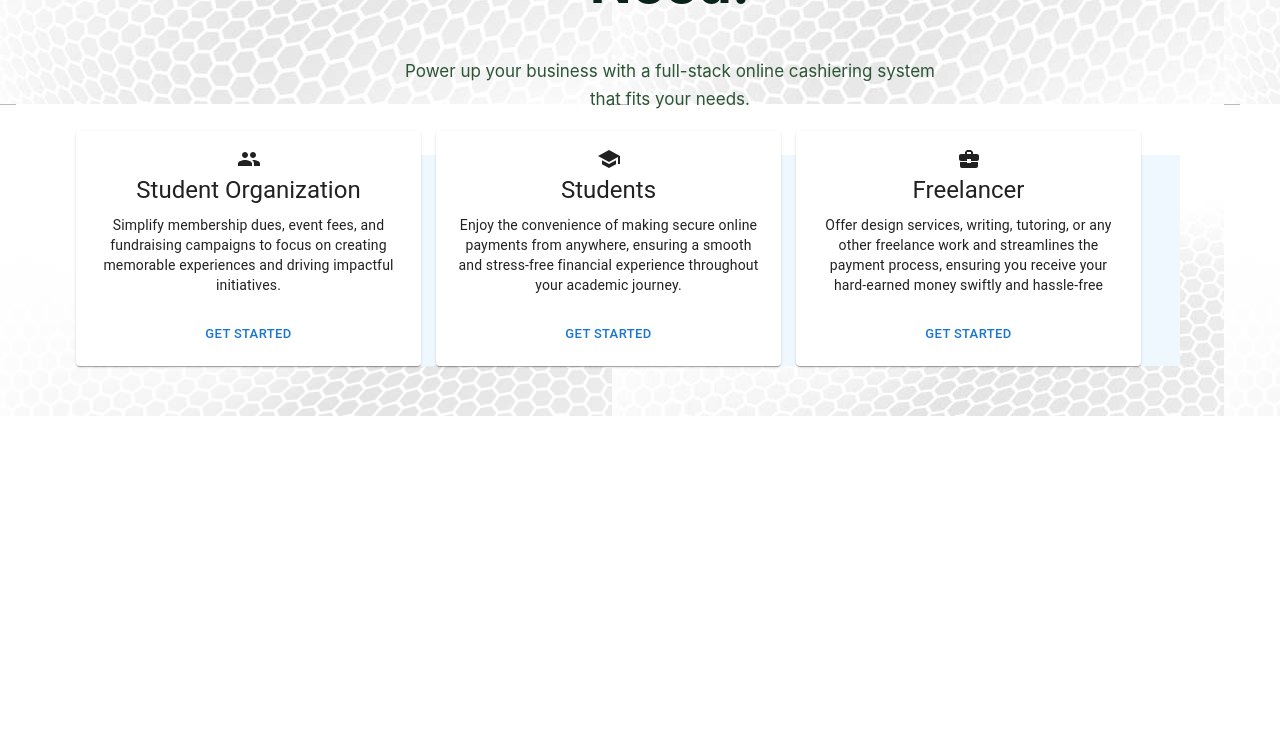
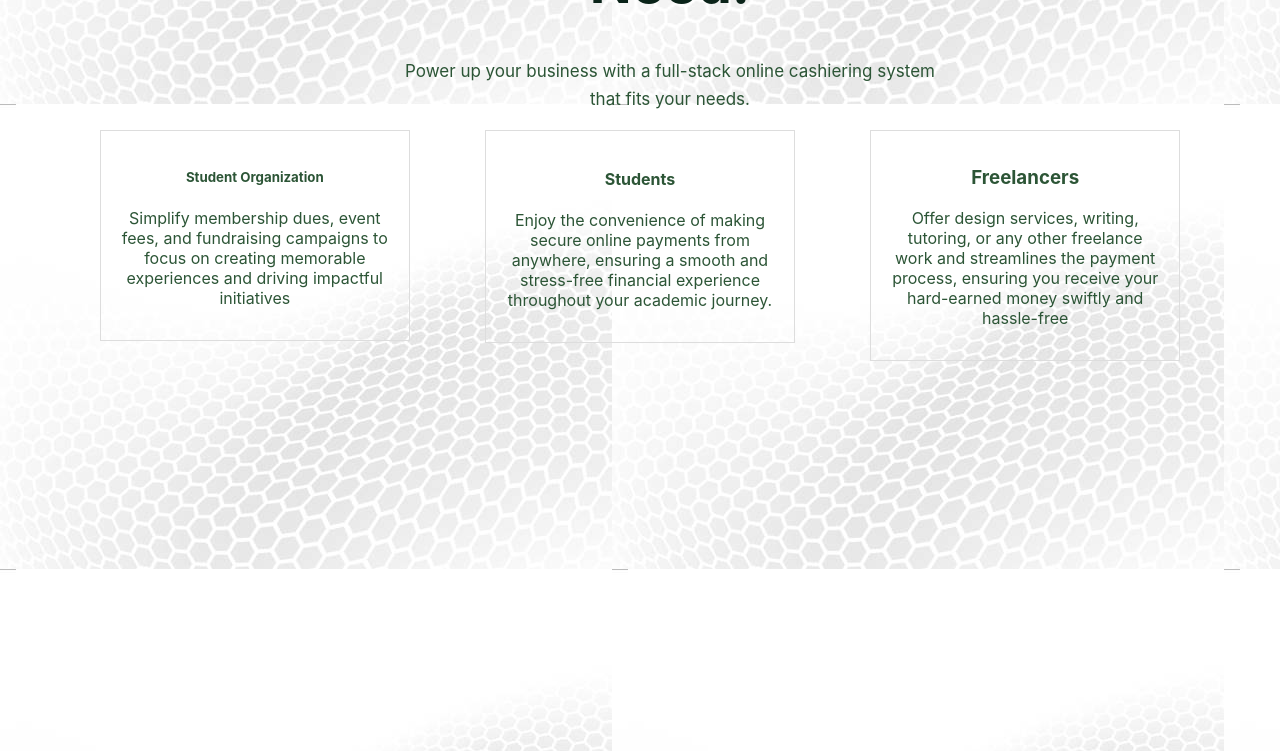
Before and after one commit to geraldakinola/Landing-Page, a React (Create React App) app: page / in a window 1280 px wide. Shown: the part 2340-3091 px from the top of the page. Before the commit the page ends 2756 px from the top, so only its background shows below. Built offline with nearby package versions, Linux system fonts and the light colour scheme.

Commit message:
container using Grid

```diff
--- a/src/Components/Business.css
+++ b/src/Components/Business.css
@@ -65,7 +65,35 @@
     background-color: aliceblue;
 
 }
-.icon {
-    height: 3rem;
-    width: 3rem;
+.container {
+    display: grid;
+    grid-template-columns: repeat(3, 1fr);
+    grid-template-rows: repeat(3, 1fr);
+    column-gap: 2cm;
+    row-gap: 2cm;
+    align-items: start;
+    justify-content: space-evenly;
+    color: #2C5536;
+
+
+
 }
+
+.item1 {
+    padding: 16px;
+    border: 1px solid #ddd;
+    text-align: center;
+}
+
+.item2 {
+    padding: 16px;
+    border: 1px solid #ddd;
+    text-align: center;
+}
+
+.item3 {
+    padding: 16px;
+    border: 1px solid #ddd;
+    text-align: center;
+
+}
--- a/src/Components/Business.js
+++ b/src/Components/Business.js
@@ -1,9 +1,9 @@
 import React from "react";
 import "./Business.css"
-import {Card, CardActionArea, CardActions, CardContent, CardMedia, Grid, Typography, Button, SvgIcon} from '@mui/material'
-import GroupIcon from '@mui/icons-material/Group';
-import SchoolIcon from '@mui/icons-material/School';
-import BusinessCenterIcon from '@mui/icons-material/BusinessCenter';
+// import {Card, CardActionArea, CardActions, CardContent, CardMedia, Grid, Typography, Button, SvgIcon} from '@mui/material'
+// import GroupIcon from '@mui/icons-material/Group';
+// import SchoolIcon from '@mui/icons-material/School';
+// import BusinessCenterIcon from '@mui/icons-material/BusinessCenter';
 function Business(){
 return (
     <section className="business-section">
@@ -13,7 +13,7 @@ return (
             <h2 className="title3">Solutions for Every Business Need.</h2>
             <p className="other3">Power up your business with a full-stack online cashiering system that fits your needs.</p>
         </div>
-        <div>
+        {/* <div>
          <div className="card-layout">
            <Grid container spacing={3}>
            <Card sx={{ maxWidth: 345, maxHeight: 345 }}>
@@ -39,7 +39,7 @@ return (
             <CardActionArea>
               <CardMedia>
                 <CardContent>
-                  <div> <SchoolIcon/></div>
+                  <div className="icon"> <SchoolIcon/></div>
                 <Typography gutterBottom variant="h5" component="div">
                   Students
                 </Typography>
@@ -72,7 +72,15 @@ return (
            </Card>
           </Grid>
          </div>
-        </div>
+        </div> */}
+
+        <div className="container">
+          <div className="item1"><h5>Student Organization</h5>
+          <p>Simplify membership dues, event fees, and fundraising campaigns to focus on creating memorable experiences and driving impactful initiatives</p></div>
+          <div className="item2"><h4>Students</h4>
+          <p>Enjoy the convenience of making secure online payments from anywhere, ensuring a smooth and stress-free financial experience throughout your academic journey.</p></div>
+          <div className="item3"><h3>Freelancers</h3>
+          <p>Offer design services, writing, tutoring, or any other freelance work and streamlines the payment process, ensuring you receive your hard-earned money swiftly and hassle-free</p></div></div>
       </div>
     </section>
 )
--- a/src/Components/Features.css
+++ b/src/Components/Features.css
@@ -31,7 +31,6 @@ color: #055C2D;
     margin-left: 30px;
     font-weight: 500px;
 }
-
 .title1 {
     color: #0A2319;
         display: block;
```
